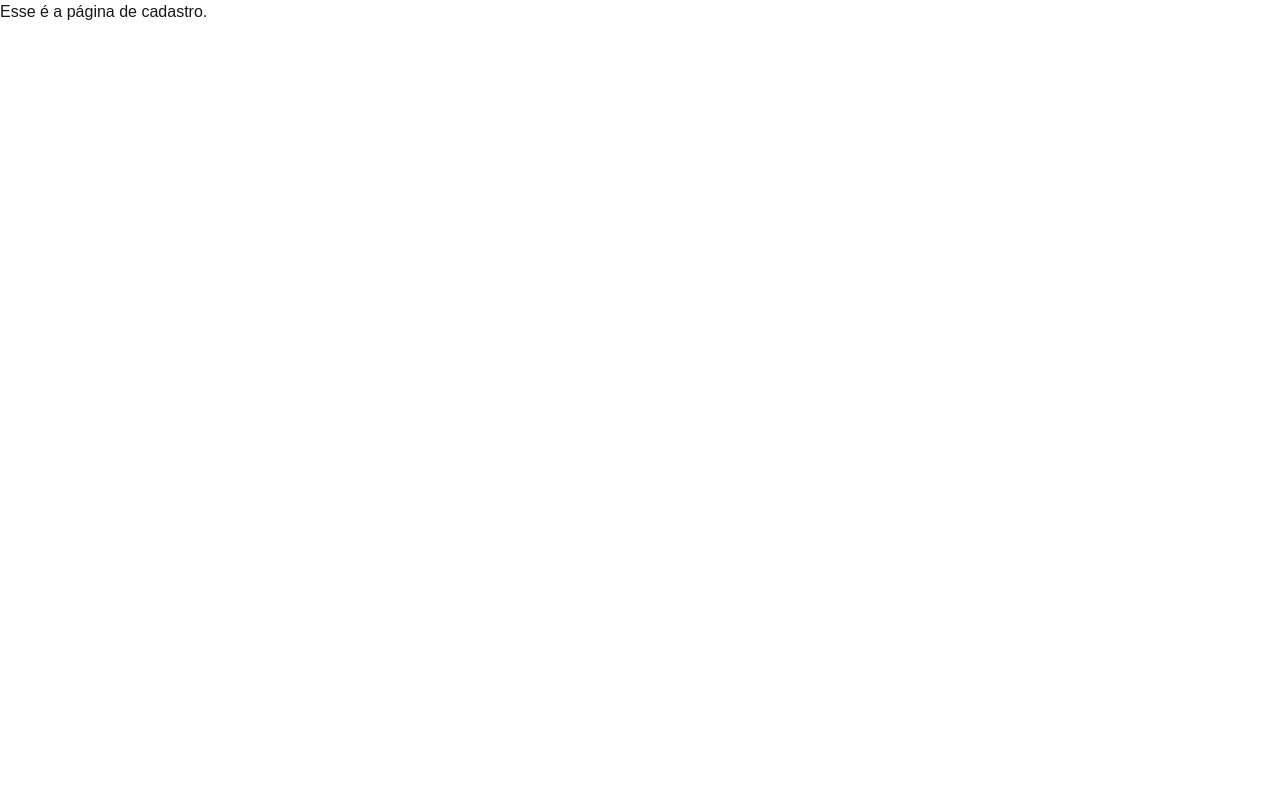
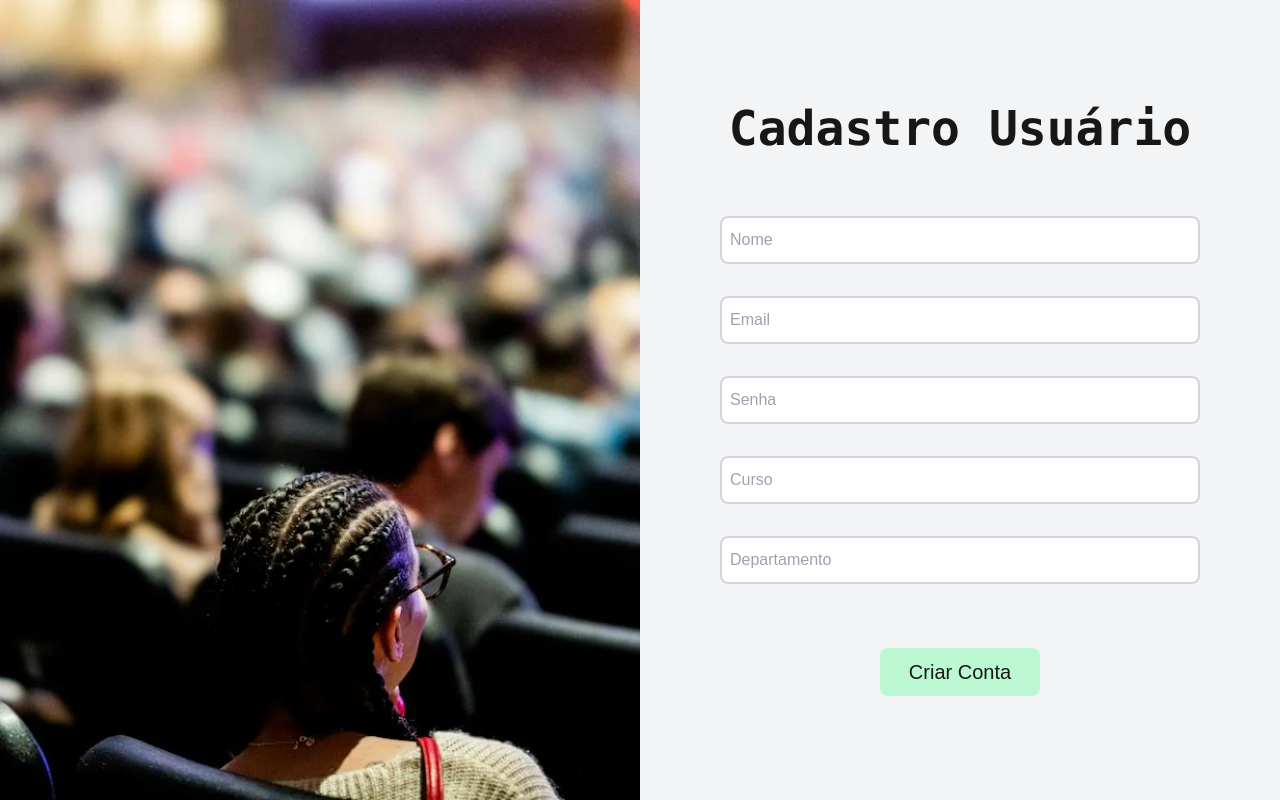
Before and after one commit to gabrielcaixeta01/front-cjr, a Next.js app: page /cadastro in a window 1280 px wide. Built offline with nearby package versions, Linux system fonts and the light colour scheme.

Commit message:
add página cadastro (sem funcionalidade)

```diff
--- a/package.json
+++ b/package.json
@@ -11,7 +11,7 @@
   "dependencies": {
     "@heroicons/react": "^2.2.0",
     "formik": "^2.4.6",
-    "next": "15.0.3",
+    "next": "^15.0.3",
     "react": "^18.3.1",
     "react-dom": "^18.3.1",
     "react-toastify": "^10.0.6",
--- a/src/app/cadastro/page.tsx
+++ b/src/app/cadastro/page.tsx
@@ -1,7 +1,61 @@
+import Image from "next/image";
+
 export default function Cadastro() {
-    return (
-      <div>
-        <p>Esse é a página de cadastro.</p>
+  return (
+    <div className="w-full h-screen flex  relative">
+      <div className="ImgContainer h-full flex-1 relative">
+        <Image
+          src="/background-login.png"
+          alt="Imagem de background da parte esquerda"
+          layout="fill"
+        />
       </div>
-    );
-  }
+      <div className="flex-1 flex flex-col justify-center items-center bg-gray-100">
+        <div className="text-5xl font-mono font-bold">
+          <h1>Cadastro Usuário</h1>
+        </div>
+        <input
+          id="nome"
+          type="text"
+          className="w-3/4 h-12 p-2 border-[0.125rem] border-gray-300 rounded-lg focus:border-gray-500 mt-16 "
+          placeholder="Nome"
+        />
+
+        <input
+          id="email"
+          type="text"
+          className="w-3/4 h-12 p-2 border-[0.125rem] border-gray-300 rounded-lg focus:border-gray-500 mt-8"
+          placeholder="Email"
+        />
+
+        <input
+          id="senha"
+          type="password"
+          className="w-3/4 h-12 p-2 border-[0.125rem] border-gray-300 rounded-lg focus:border-gray-500 mt-8"
+          placeholder="Senha"
+        />
+
+        <input
+          id="curso"
+          type="text"
+          className="w-3/4 h-12 p-2 border-[0.125rem] border-gray-300 rounded-lg focus:border-gray-500 mt-8"
+          placeholder="Curso"
+        />
+
+        <input
+          id="departamento"
+          type="text"
+          className="w-3/4 h-12 p-2 border-[0.125rem] border-gray-300 rounded-lg focus:border-gray-500 mt-8"
+          placeholder="Departamento"
+        />
+
+        <section className="mt-16">
+          <button className="bg-green-200 p-2 rounded-lg hover:scale-110 duration-200 w-40 h-12 text-xl">
+            Criar Conta
+          </button>
+        </section>
+      </div>
+    </div>
+  );
+}
+//616 x 750
```
Also changed, not shown: public/background-login.png (added), 1 other file (tests, documents, lock files or other folders).
